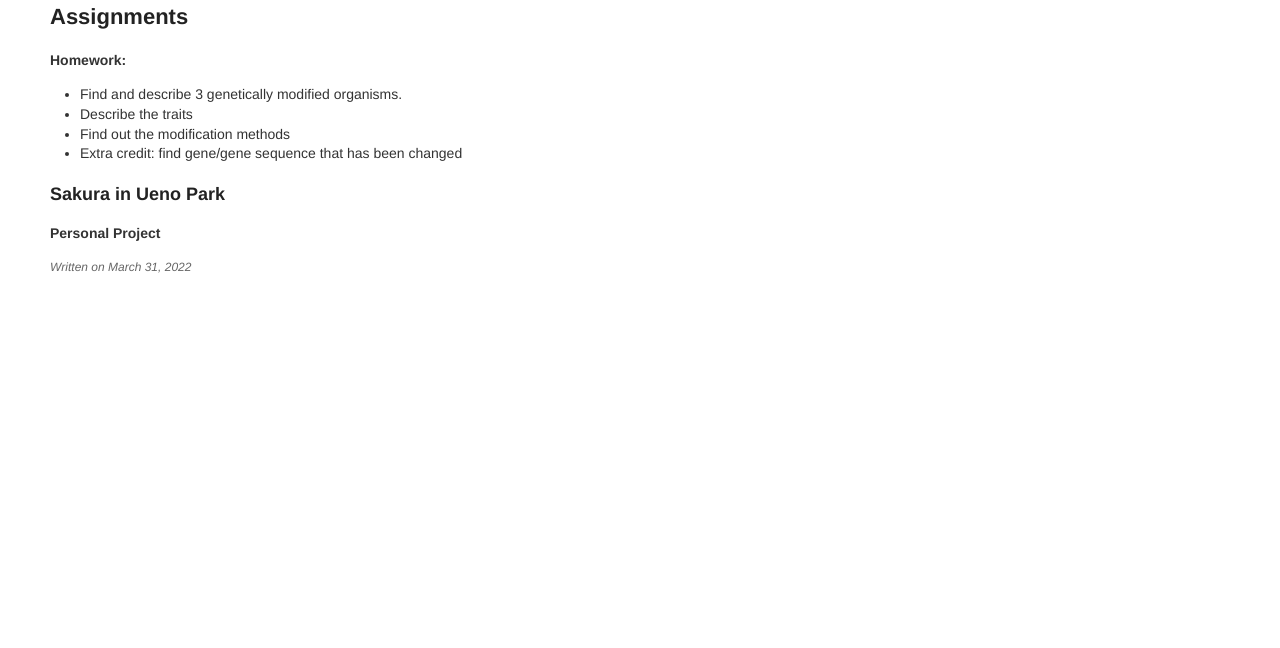
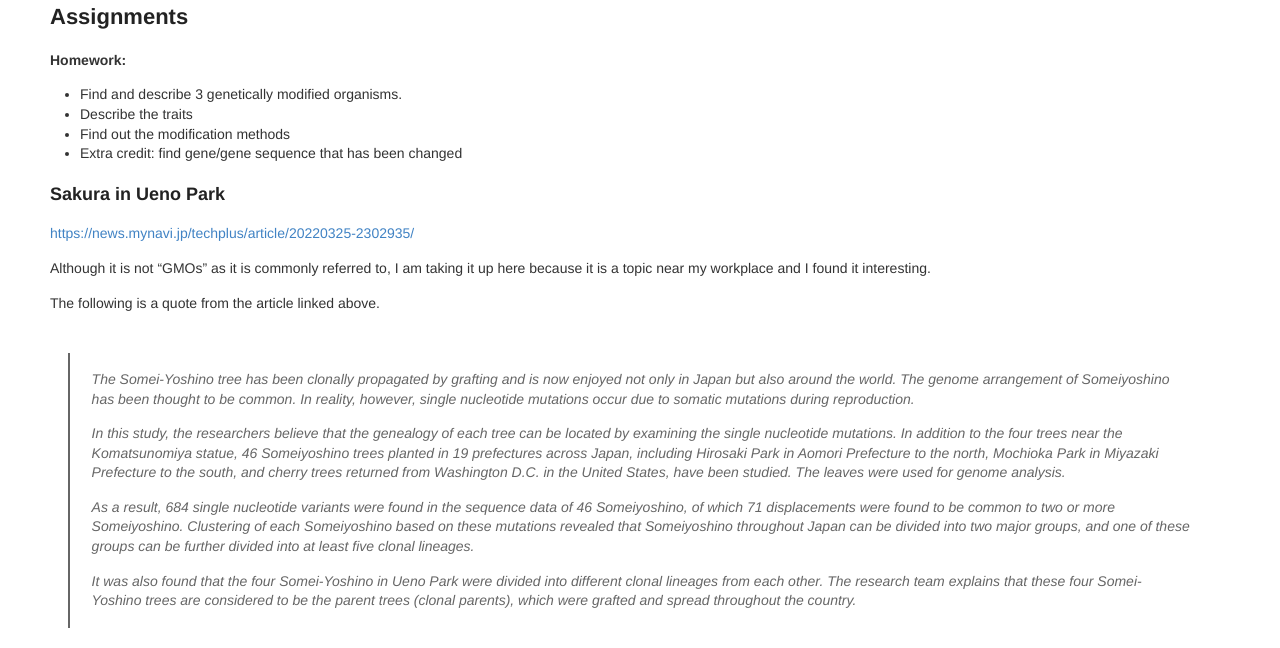
Before and after one commit to juppoyokokawa/bha22, a Jekyll site: the page built from _posts/2022-03-31-week5sum.md, in a window 1280 px wide and 1400 px high, scrolled down 200 px. Shown: the top 648 px of the window. Built offline with Jekyll 4.4.1, drawn with Linux system fonts in a browser that asks for light colours; some of the changed text lies outside the part shown; grey boxes are pictures that could not be loaded.

Commit message:
[add]：week5sum

```diff
--- a/_posts/2022-03-31-week5sum.md
+++ b/_posts/2022-03-31-week5sum.md
@@ -11,6 +11,55 @@
 - Extra credit: find gene/gene sequence that has been changed
 
 ## Sakura in Ueno Park
+[https://news.mynavi.jp/techplus/article/20220325-2302935/](https://news.mynavi.jp/techplus/article/20220325-2302935/)
+
+Although it is not "GMOs" as it is commonly referred to, I am taking it up here because it is a topic near my workplace and I found it interesting.
+
+The following is a quote from the article linked above.
+
+> The Somei-Yoshino tree has been clonally propagated by grafting and is now enjoyed not only in Japan but also around the world. The genome arrangement of Someiyoshino has been thought to be common. In reality, however, single nucleotide mutations occur due to somatic mutations during reproduction.
+>
+>In this study, the researchers believe that the genealogy of each tree can be located by examining the single nucleotide mutations. In addition to the four trees near the Komatsunomiya statue, 46 Someiyoshino trees planted in 19 prefectures across Japan, including Hirosaki Park in Aomori Prefecture to the north, Mochioka Park in Miyazaki Prefecture to the south, and cherry trees returned from Washington D.C. in the United States, have been studied. The leaves were used for genome analysis.
+>
+>As a result, 684 single nucleotide variants were found in the sequence data of 46 Someiyoshino, of which 71 displacements were found to be common to two or more Someiyoshino. Clustering of each Someiyoshino based on these mutations revealed that Someiyoshino throughout Japan can be divided into two major groups, and one of these groups can be further divided into at least five clonal lineages.
+>
+>It was also found that the four Somei-Yoshino in Ueno Park were divided into different clonal lineages from each other. The research team explains that these four Somei-Yoshino trees are considered to be the parent trees (clonal parents), which were grafted and spread throughout the country.
 
 
+I went to see the cherry tree that is considered to be the origin of someiyoshino in Japan.
+<img src="{{ site.baseurl }}/images/week5_sum-01.jpg" alt="" width="400"/>
+
+## Banana vaccines
+The idea seems to have been popular around 2000 and there were not many recent articles about it, but apparently vaccine-infused bananas are being developed.
+
+This is one example of what is called "edible vaccines," which is based on the bizarre idea of using genetic engineering to give the edible parts of fruits and vegetables the functionality of a vaccine.
+
+Apparently, practical problems such as allergic reactions, social resistance to GMOs, and hybridization with wild species were more significant than the technical difficulties of incorporating the genetic information of vaccines into fruit.
+
+### ref:
+A Needle or a Banana: Whatever Happened to “Edible Vaccines”?
+[https://www.howplantswork.com/2016/07/16/a-needle-or-a-banana-whatever-happened-to-edible-vaccines/](https://www.howplantswork.com/2016/07/16/a-needle-or-a-banana-whatever-happened-to-edible-vaccines/)
+
+## Super Pig
+Pigs resistant to the highly lethal porcine reproductive and respiratory distress syndrome (PRRS) virus.
+
+PRRS is a virus that causes respiratory distress and death in young pigs and abortion or stillbirth when pregnant sows are infected.
+
+
+The following is my translation of Newsweek's Japanese edition
+> The PRRS virus infects pigs using CD163, a receptor on the surface of cells. The research team therefore used pig cells from which a portion of CD163 had been removed by genome editing to observe their response to the virus. The team announced in February 2017 that they had confirmed that cells obtained by genome editing showed resistance to the PRRS virus.
+>
+>The team also generated CD163 genome-edited pigs with the help of Genus, a leading animal genetics research and development company in the UK. They exposed several genome-edited pigs to the PRRS virus and confirmed that not only cells but also live pigs were not infected by the virus.
+
+### ref:
+Gene-edited pigs are resistant to billion dollar virus
+[https://www.ed.ac.uk/news/2018/gene-edited-pigs-are-resistant-to-billion-dollar-v](https://www.ed.ac.uk/news/2018/gene-edited-pigs-are-resistant-to-billion-dollar-v)
+
+Scientists Created Low-Fat Pigs By Editing Their Genes With CRISPR: Finding A Happy Medium | TIME
+[https://youtu.be/rv0rxgInmJ8](https://youtu.be/rv0rxgInmJ8)
+
 **Personal Project**
+## update magnetic stirrer
+The number of magnets attached to the fan was increased from one to two so that the rotor could rotate properly.
+
+<div style="padding:75% 0 0 0;position:relative;"><iframe src="https://player.vimeo.com/video/697910294?h=c250c702c0&amp;badge=0&amp;autopause=0&amp;player_id=0&amp;app_id=58479" frameborder="0" allow="autoplay; fullscreen; picture-in-picture" allowfullscreen style="position:absolute;top:0;left:0;width:100%;height:100%;" title="IMG_9970.mov"></iframe></div><script src="https://player.vimeo.com/api/player.js"></script>
```
Also changed, not shown: 17 other files.
